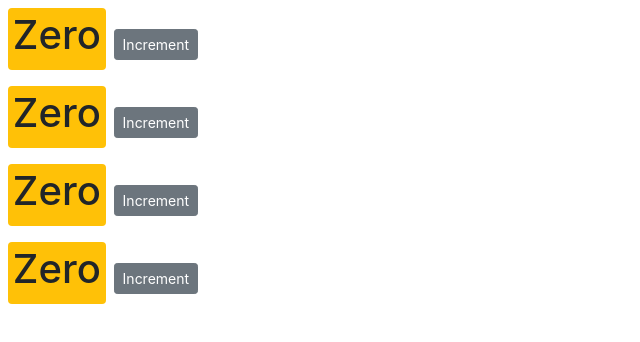
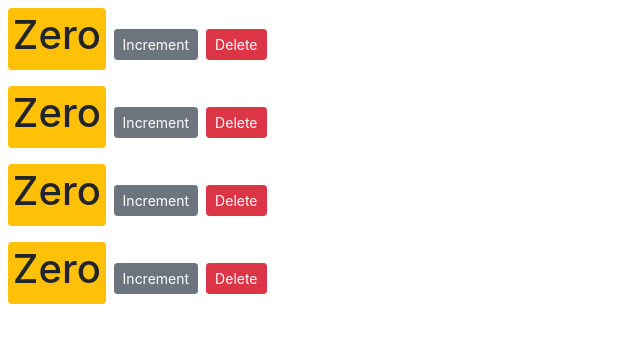
Before and after one commit to mattrorvick/ReactCounterApp, a React (Create React App) app: page / in a window 1280 px wide. Shown: the top 342 px of the page, without its empty margins (0-640 px from the left). Built offline with nearby package versions, Linux system fonts and the light colour scheme.

Commit message:
updating the state

```diff
--- a/src/components/counter.jsx
+++ b/src/components/counter.jsx
@@ -2,22 +2,17 @@ import React, { Component } from "react";
 
 class Counter extends Component {
   state = {
-    count: 0,
+    value: this.props.counter.value,
   };
 
-  //   constructor() {
-  //     super();
-  //     this.handleIncrement = this.handleIncrement.bind(this);
-  //   }
-
   handleIncrement = (product) => {
-    console.log(product);
-    this.setState({ count: this.state.count + 1 });
+    this.setState({ value: this.state.value + 1 });
   };
 
   render() {
     return (
       <div>
+        {/* <h4>{this.props.id}</h4> */}
         <span className={this.getBadgeClasses()}>{this.formatCount()}</span>
         <button
           onClick={() => this.handleIncrement()}
@@ -25,18 +20,24 @@ class Counter extends Component {
         >
           Increment
         </button>
+        <button
+          onClick={() => this.props.onDelete(this.props.counter.id)}
+          className="btn btn-danger btn-sm m-2"
+        >
+          Delete
+        </button>
       </div>
     );
   }
 
   formatCount() {
-    const { count } = this.state;
-    return count === 0 ? <h1>Zero</h1> : count;
+    const { value } = this.state;
+    return value === 0 ? <h1>Zero</h1> : value;
   }
 
   getBadgeClasses() {
     let classes = "badge m-2 badge-";
-    classes += this.state.count === 0 ? "warning" : "primary";
+    classes += this.state.value === 0 ? "warning" : "primary";
     return classes;
   }
 }
--- a/src/components/counters.jsx
+++ b/src/components/counters.jsx
@@ -11,11 +11,20 @@ class Counters extends Component {
     ],
   };
 
+  handleDelete = (counterId) => {
+    const counters = this.state.counters.filter((c) => c.id !== counterId);
+    this.setState({ counters });
+  };
+
   render() {
     return (
       <div>
         {this.state.counters.map((counter) => (
-          <Counter key={counter.id} />
+          <Counter
+            key={counter.id}
+            onDelete={this.handleDelete}
+            counter={counter}
+          />
         ))}
       </div>
     );
```
